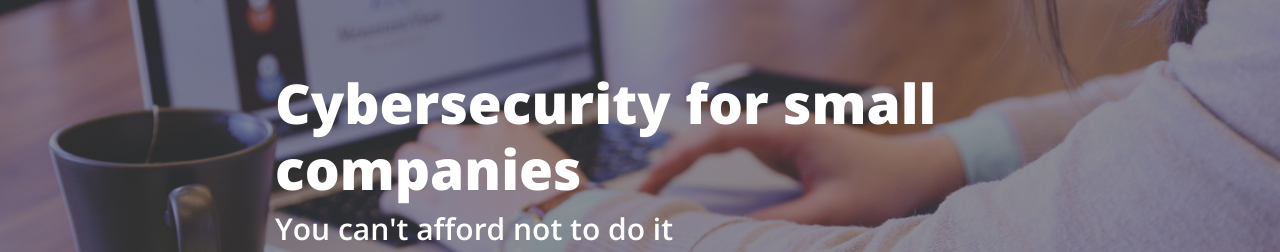
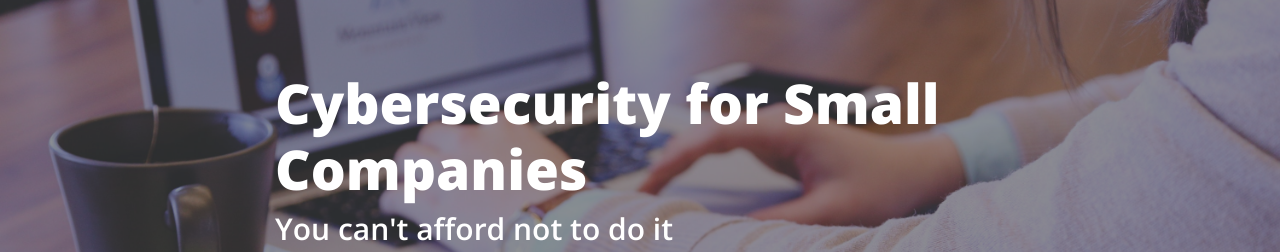
Before and after one commit to thogan448/thogan448.github.io, a website: page cybersmall.html in a window 1280 px wide. Shown: the part 130-382 px from the top of the page. Drawn offline with nearby package versions, Linux system fonts and the light colour scheme.

Commit message:
title fix
title fix

```diff
--- a/cybersmall.html
+++ b/cybersmall.html
@@ -57,7 +57,7 @@
         <div class="row">
           <div class="col-lg-8 col-md-10 mx-auto">
             <div class="post-heading">
-              <h1>Cybersecurity for small companies</h1>
+              <h1>Cybersecurity for Small Companies</h1>
               <h2 class="subheading">You can't afford not to do it</h2>
               <span class="meta">Posted by
                 <a href="#">Terrence Hogan</a>
```
Also changed, not shown: index.html (+1 -1 lines).
